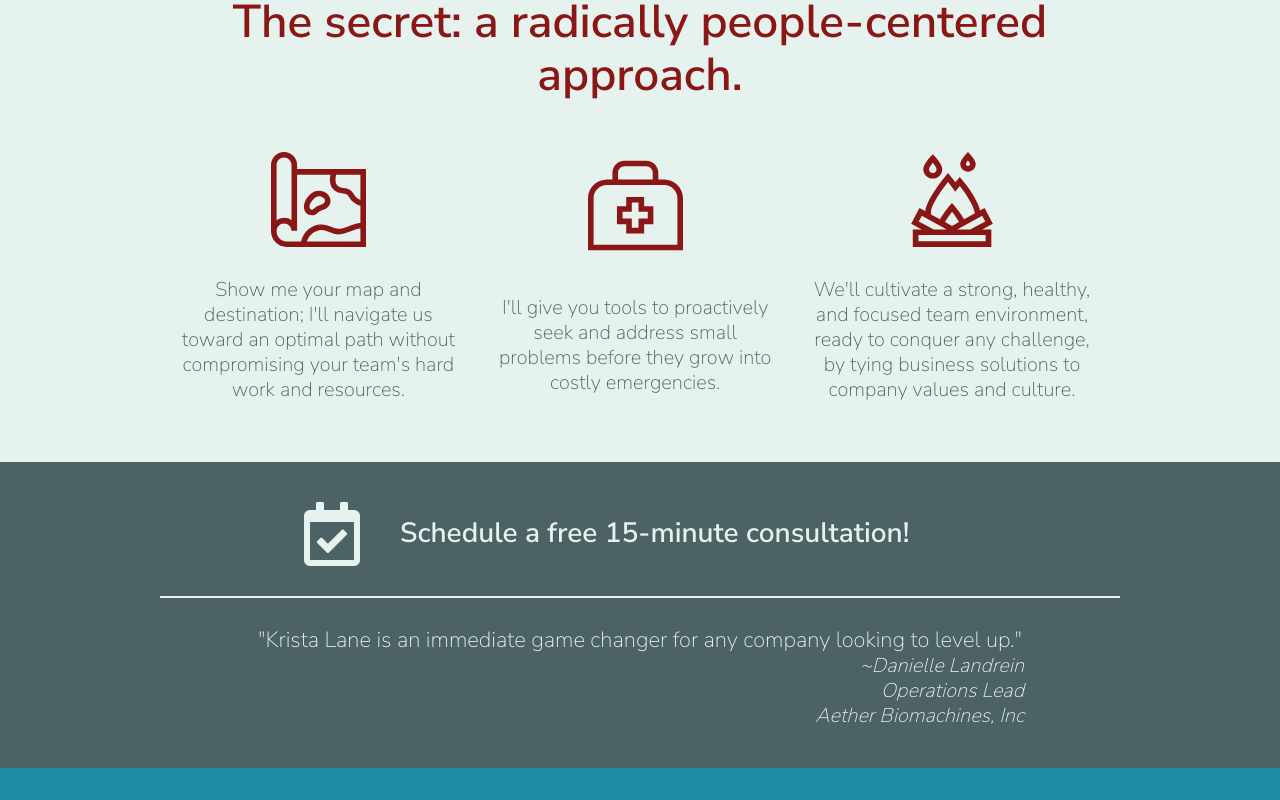
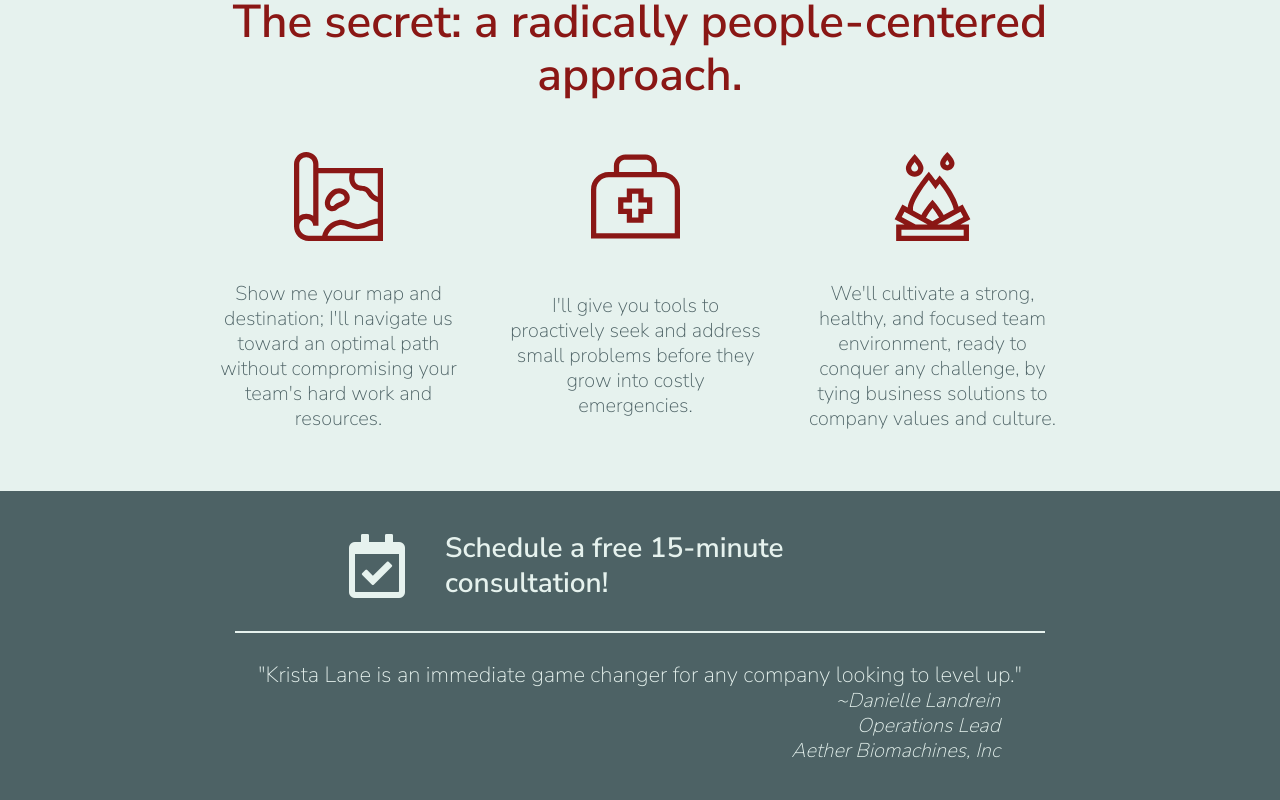
Before and after one commit to sheeshalicia/kristalane, a website built with Parcel: page index.html in a window 1280 px wide. Shown: the part 1200-2000 px from the top of the page. Built offline with nearby package versions, Linux system fonts and the light colour scheme; a script that the page names is missing.

Commit message:
Copyediting and margin fixes

```diff
--- a/css/main.css
+++ b/css/main.css
@@ -422,7 +422,7 @@ padding-top: 20px;
    Modify as content requires.
    ========================================================================== */
 
-@media only screen and (min-width: 768px) {
+@media only screen and (min-width: 768px){
 /* ====== Tablet Styles ======= */
 
 .greeting{
@@ -457,7 +457,7 @@ header .hero{
 .services-icon{
   width: 40%;
   padding-top: 20px;
-  padding-bottom: 10px;
+  padding-bottom: 20px;
 }
 
 .services-icon-desc{
@@ -476,13 +476,17 @@ header .hero{
 }
 
 .calendly{
-  width: 100%;
+  width: 90%;
   justify-content: center;
 }
 
 .calendly p{
   font-size: 1.75em;
   width: 60%;
+}
+
+.quote-text{
+  width: 90%
 }
 
 .about .content-wrapper{
@@ -528,7 +532,7 @@ footer i{
 
 }
 
-@media only screen and (min-width: 1200px) {
+@media only screen and (min-width: 1024px) {
 /* ====== Desktop Styles ======= */
 
 html{
@@ -545,7 +549,7 @@ p{
 }
 
 .content-wrapper{
-  max-width: 960px;
+  max-width: 900px;
 }
 
 header .hero {
@@ -563,10 +567,6 @@ header .hero {
 }
 
 .services article{
-    width: 33%;
-    justify-content: center;
-    align-items: center;
-    flex-flow: row wrap;
     margin-bottom: 20px;
 }
 
```
